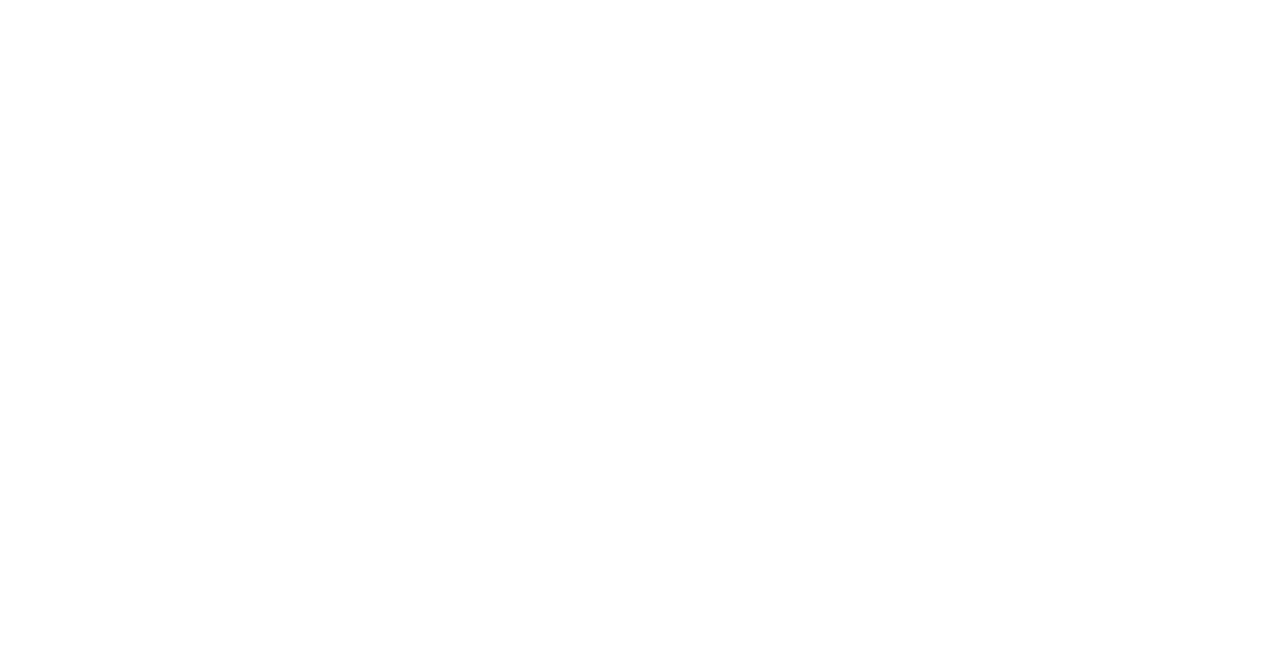
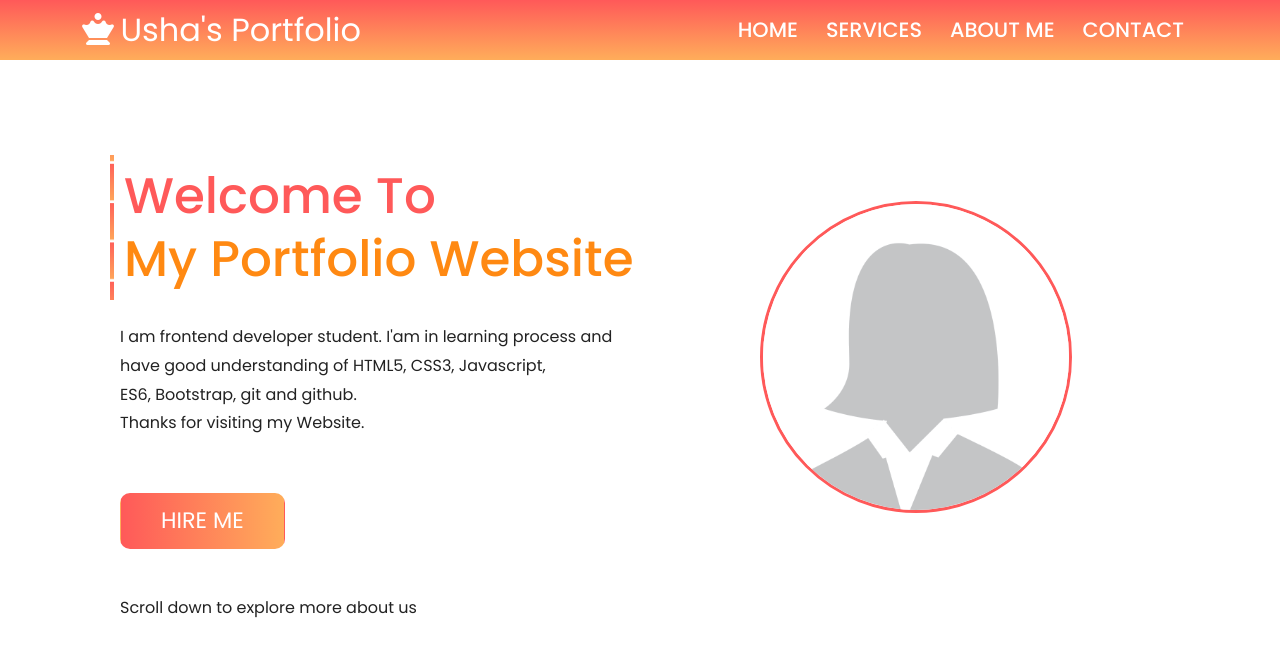
Before and after one commit to UshaKumari89/Portfolio_project, a plain HTML site: page index.html in a window 1280 px wide. Drawn offline with nearby package versions, Linux system fonts and the light colour scheme.

Commit message:
initial setup

```diff
--- a/index.html
+++ b/index.html
@@ -6,8 +6,71 @@
     <meta name="viewport" content="width=device-width, initial-scale=1.0">
     <title>Portfolio</title>
     <script src="https://kit.fontawesome.com/d3e1f8ffba.js" crossorigin="anonymous"></script>
+    <link href="https://cdn.jsdelivr.net/npm/bootstrap@5.1.3/dist/css/bootstrap.min.css" rel="stylesheet" integrity="sha384-1BmE4kWBq78iYhFldvKuhfTAU6auU8tT94WrHftjDbrCEXSU1oBoqyl2QvZ6jIW3" crossorigin="anonymous">
+    <link rel="stylesheet" href="style.css">
 </head>
 <body>
+    <section id ="nav_bar">
+        <nav class="navbar navbar-expand-lg navbar-light">
+          <div class="container">
+              <span><i class="fa-solid fa-chess-queen"></i><a class="navbar-brand" href="#">Usha's Portfolio</a></span>
+            <button class="navbar-toggler" type="button" data-bs-toggle="collapse" data-bs-target="#navbarNav" aria-controls="navbarNav" aria-expanded="false" aria-label="Toggle navigation">
+              <span class="navbar-toggler-icon"></span>
+            </button>
+          <div class="collapse navbar-collapse" id="navbarNav">
+              <ul class="navbar-nav ms-auto">
+                  <li class="nav-item">
 
+                    <a class="nav-link" href="#top">HOME</a>
+                  </li>
+                  <li class="nav-item">
+                    <a class="nav-link" href="#services">SERVICES</a>
+                  </li>
+                  <li class="nav-item">
+                    <a class="nav-link" href="#about_us">ABOUT ME</a>
+                  </li>
+                  <li class="nav-item">
+                    <a class="nav-link" href="#footer">CONTACT</a>
+                  </li>
+              </ul>
+            </div>
+            </div>
+          </nav>
+      </section>
+
+
+
+
+  <!-------------------------------
+    Hire me Section start now
+-------------------------------->
+
+<div class="header-section">
+    <div class="header-text-section">
+
+            <div class="heading">
+                <h1>Welcome To <br><span>My Portfolio Website</span></h1>
+            </div>
+            <p> I am frontend developer student. I'am in learning process and have good understanding of HTML5, CSS3, Javascript,
+                 <br>ES6, Bootstrap, git and github.<br>Thanks for visiting my Website.
+            </p>
+            <br>
+            <a href="https://www.linkedin.com/in/uavaswani/" target="_blank" class="btn">HIRE ME</a>
+            <p class="scroll-para">Scroll down to explore more about us</p>
+
+    </div>
+
+    <div class="header-image-section">
+            <img src="images/dummy-woman.png" alt="logo">
+    </div>
+</div>
+
+<!-------------------------------
+Hire me Section end now
+-------------------------------->
+
+
+<script src="https://cdn.jsdelivr.net/npm/@popperjs/core@2.10.2/dist/umd/popper.min.js" integrity="sha384-7+zCNj/IqJ95wo16oMtfsKbZ9ccEh31eOz1HGyDuCQ6wgnyJNSYdrPa03rtR1zdB" crossorigin="anonymous"></script>
+<script src="https://cdn.jsdelivr.net/npm/bootstrap@5.1.3/dist/js/bootstrap.min.js" integrity="sha384-QJHtvGhmr9XOIpI6YVutG+2QOK9T+ZnN4kzFN1RtK3zEFEIsxhlmWl5/YESvpZ13" crossorigin="anonymous"></script>
 </body>
 </html>
--- a/style.css
+++ b/style.css
@@ -0,0 +1,145 @@
+@import url('https://fonts.googleapis.com/css2?family=Poppins:ital,wght@0,300;0,400;0,500;0,800;0,900;1,300;1,500&family=Roboto:ital,wght@0,300;0,400;0,500;0,700;0,900;1,300;1,400&display=swap');
+@import url('//cdn.jsdelivr.net/npm/bootstrap-icons@1.6.1/font/bootstrap-icons.css');
+/*-----------------------------
+        common style
+------------------------------*/
+* {
+    margin: 0;
+    padding: 0;
+    box-sizing: border-box;
+    list-style: none;
+    text-decoration: none;
+}
+
+body {
+    font-family: 'Poppins', sans-serif;
+}
+
+h1 {
+    font-size: 50px;
+   color:#FF5959;
+}
+
+span {
+    color: #ff8912;
+}
+
+.btn {
+    padding: 10px 40px;
+    background-image: linear-gradient(to right, #FF5959, #FFAD5A);
+     color: white;
+    border-radius: 10px;
+    font-size: 1.4rem;
+}
+.btn:hover{
+    background-color: #fff !important;
+    color: #FF5959;
+    transition: .5s;
+    -webkit-transition: .5s;
+    -moz-transition: .5s;
+    -ms-transition: .5s;
+    -o-transition: .5s;
+}
+
+
+
+
+
+
+
+
+
+
+/*--------------Header Section start now---------------*/
+#nav_bar{
+  position: sticky;
+  top:0;
+  z-index: 10;
+  background: linear-gradient(#FF5959, #FFAD5A) !important;
+}
+.navbar{
+background: linear-gradient(#FF5959, #FFAD5A) !important;
+  padding: 0 !important;
+  height: 60px;
+}
+.container span, .navbar-brand {
+    color:#fff!important;
+    font-size:2rem;
+
+}
+ .navbar-brand{
+    margin-left: .4rem !important;
+ }
+.navbar-nav li{
+  padding: 0 6px !important;
+    margin:auto;
+}
+.navbar-nav li a {
+  font-weight: 500;
+  color:#Ffff !important;
+  float: right;
+  text-align: left;
+  font-size: 1.3rem;
+}
+.navbar-nav li a:hover{
+    background-color: #fff !important;
+    color:#FF5959 !important
+}
+.navbar-toggler-icon{
+  background-color: #ffffff;
+}
+.navbar-toggler{
+border: none !important;
+}
+
+
+
+/*--------------Header Section start now---------------*/
+.header-section {
+    display: flex;
+    justify-content: center;
+    align-items: center;
+    margin-bottom: 50px;
+}
+
+.header-text-section {
+    width: 50%;
+    padding-left: 120px;
+}
+
+.heading {
+    padding-bottom: 25px;
+    padding-top: 105px;
+}
+
+.heading h1 {
+    border-left: 4px solid;
+    border-image: linear-gradient(#FF5959, #FFAD5A) 13;
+    line-height: 1.25;
+    border-image-outset: 10px;
+    border-image-repeat: space;
+}
+
+.header-text-section p {
+    color: rgb(34, 34, 34);
+    line-height: 1.8;
+    padding-bottom: 15px;
+
+}
+
+.scroll-para {
+    padding-top: 45px;
+}
+
+.header-image-section {
+    width: 50%;
+    padding-left: 120px;
+}
+
+.header-image-section img {
+    width: 60%;
+    border:3px solid #FF5959;
+    border-radius: 50%;
+
+
+}
```
Also changed, not shown: images/dummy-woman.png (added).
